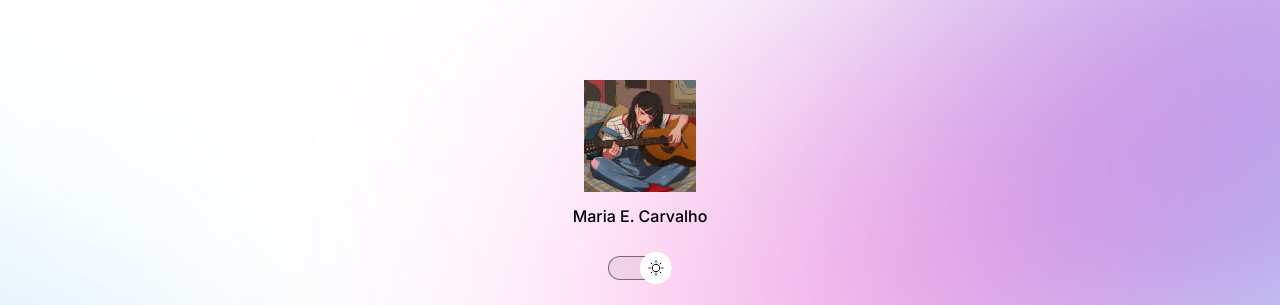
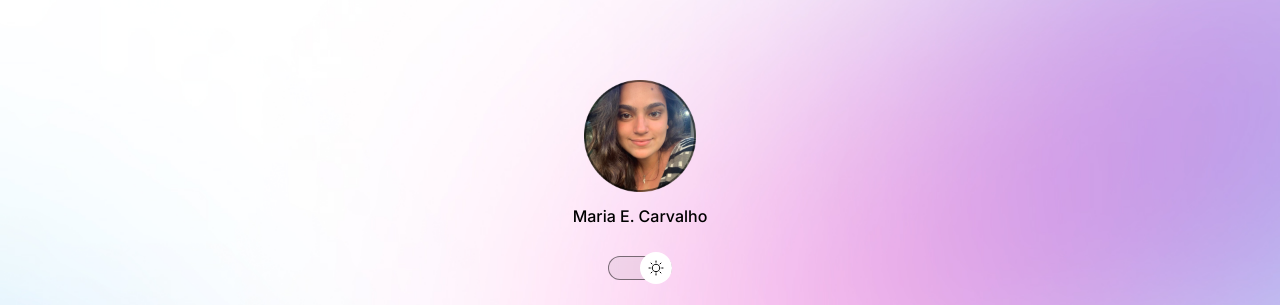
Before and after one commit to marecarvalho/DevLinks, a plain HTML site: page index.html in a window 1280 px wide. Both pictures are taken after a click on the element 640 px from the left and 268 px from the top of the page. Shown: the top 305 px of the page. Drawn offline with nearby package versions, Linux system fonts and the light colour scheme.

Commit message:
Avatar mudança

```diff
--- a/index.html
+++ b/index.html
@@ -16,7 +16,7 @@
     <div id="container">
       <div id="profile">
         <img
-          src="./assets/assets/fotomenina.jpg"
+          src="./assets/assets/Avatar.png"
           alt="anime de uma menina tocando violão"
         />
         <p>Maria E. Carvalho</p>
--- a/script.js
+++ b/script.js
@@ -14,9 +14,9 @@ function toggleMode() {
   // substituir a img
   if (html.classList.contains("light")) {
     // se tiver light mode, add img light
-    img.setAttribute("src", "./assets/assets/fotomenina.jpg")
+    img.setAttribute("src", "./assets/assets/Avatar-light.png")
   } else {
     // se tiver sem light mode, manter a img normal
-    img.setAttribute("src", "./assets/assets/fotomenina.jpg")
+    img.setAttribute("src", "./assets/assets/Avatar.png")
   }
 }
```
